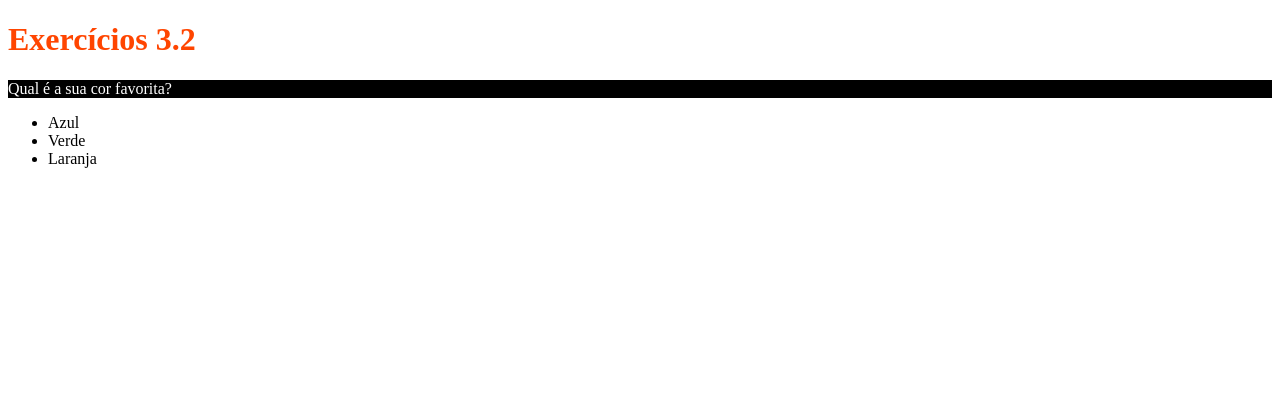
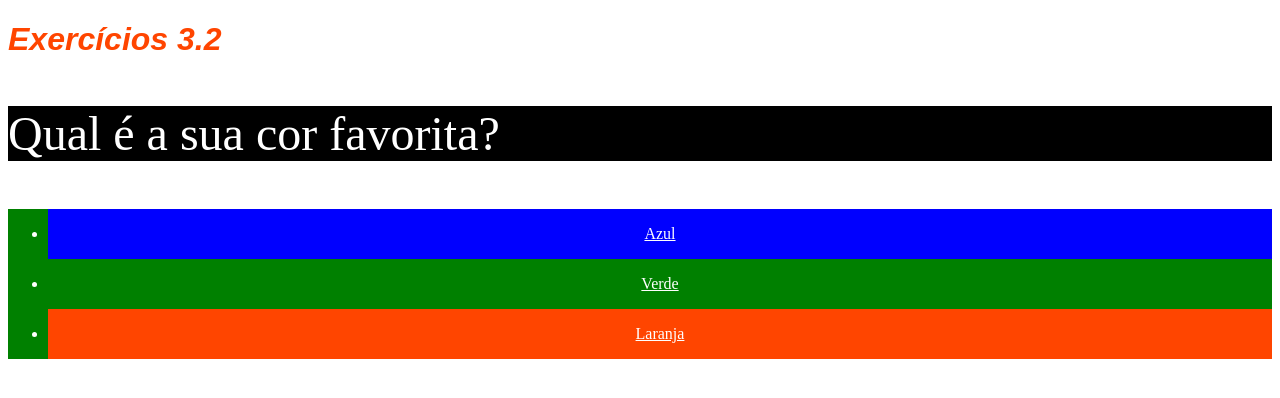
Before and after one commit to fonsecavini/trybe-exercicios, a plain HTML site: page fundamentos/bloco-3-introducao-a-html-e-cs/dia-2-html-css-primeiros-passos-em-css/index.html in a window 1280 px wide. Drawn offline with Linux system fonts and the light colour scheme.

Commit message:
edição html

```diff
--- a/fundamentos/bloco-3-introducao-a-html-e-cs/dia-2-html-css-primeiros-passos-em-css/index.html
+++ b/fundamentos/bloco-3-introducao-a-html-e-cs/dia-2-html-css-primeiros-passos-em-css/index.html
@@ -6,26 +6,54 @@
     <meta name="viewport" content="width=device-width, initial-scale=1.0">
     <title>HTML</title>
     <style>
+        body {
+            font-size: 16px;
+        }
+
+
+
         h1 {
             color: orangered;
+            font-family: sans-serif;
+            font-weight: 600;
+            font-style: oblique;
         }
 
-        #lista.cores {
+        #cores-lista {
+            background-color: green;
+            color: white;
+            line-height: 50px;
+            text-align: center;
+            text-decoration: underline;
+        }
+
+        .titulo {
+            color: white;
+            background-color: black;
+            font-size: 3em;
+        }
+
+        #azul-texto {
+            background-color: blue;
+        }
+
+        #verde-texto {
             background-color: green;
         }
 
-        .titulo {
-            color: white; background-color: black;
+        #laranja-texto {
+            background-color: orangered;
         }
     </style>
 </head>
 <body>
     <h1>Exercícios 3.2</h1>
     <p class="titulo">Qual é a sua cor favorita?</p>
-    <ul id="lista.cores">
-        <li>Azul</li>
-        <li>Verde</li>
-        <li>Laranja</li>
+
+    <ul id="cores-lista">
+        <li id="azul-texto">Azul</li>
+        <li id="verde-texto">Verde</li>
+        <li id="laranja-texto">Laranja</li>
     </ul>
 </body>
 </html>
```
